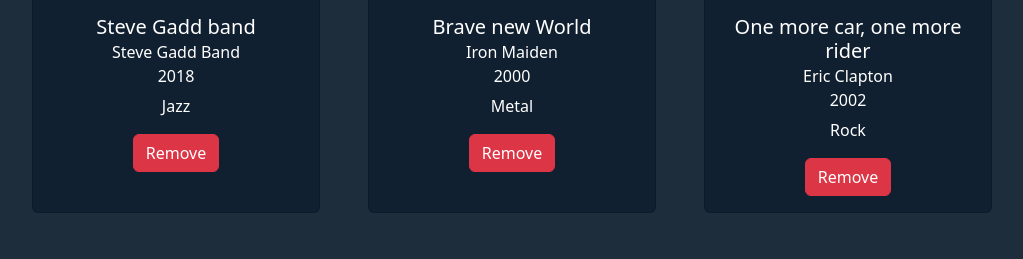
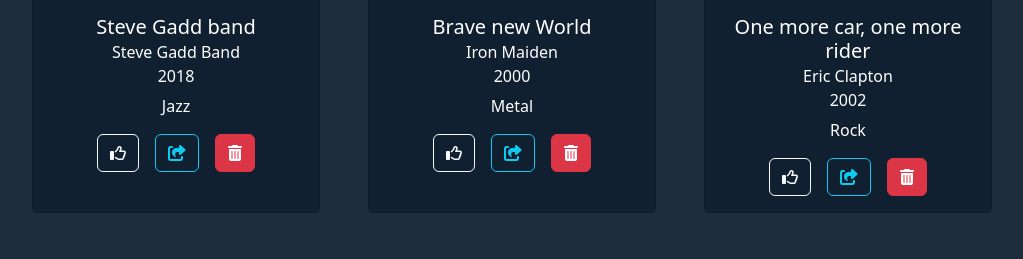
Before and after one commit to Jomar-Navarro/php-dischi-json, a PHP site: page / in a window 1280 px wide. Shown: the part 1028-1287 px from the top of the page, without its empty margins (128-1151 px from the left). Run offline with PHP 8.4, Linux system fonts and the light colour scheme; some libraries are stand-ins or nearby versions.

Commit message:
[add] buttons

```diff
--- a/index.php
+++ b/index.php
@@ -11,6 +11,8 @@
   <script src="https://unpkg.com/vue@3/dist/vue.global.js"></script>
   <!-- Css -->
   <link rel="stylesheet" href="assets/css/style.css" />
+  <!-- Font Awesome -->
+  <link rel='stylesheet' href='https://cdnjs.cloudflare.com/ajax/libs/font-awesome/6.5.1/css/all.min.css' integrity='sha512-DTOQO9RWCH3ppGqcWaEA1BIZOC6xxalwEsw9c2QQeAIftl+Vegovlnee1c9QX4TctnWMn13TZye+giMm8e2LwA==' crossorigin='anonymous' />
   <title>PHP Dischi JSON</title>
 </head>
 
@@ -70,7 +72,9 @@
               <h6 class="card-subtitle mb-2">{{ item.author }}</h6>
               <h6 class="card-subtitle mb-2">{{ item.year }}</h6>
               <p class="card-text">{{ item.genre }}</p>
-              <button class="btn btn-danger">Remove</button>
+              <button class="btn btn-outline-light"><i class="fa-regular fa-thumbs-up"></i></button>
+              <button class="btn btn-outline-info mx-3"><i class="fa-solid fa-share-from-square"></i></button>
+              <button class="btn btn-danger"><i class="fa-solid fa-trash-can"></i></button>
             </div>
           </div>
 
```
